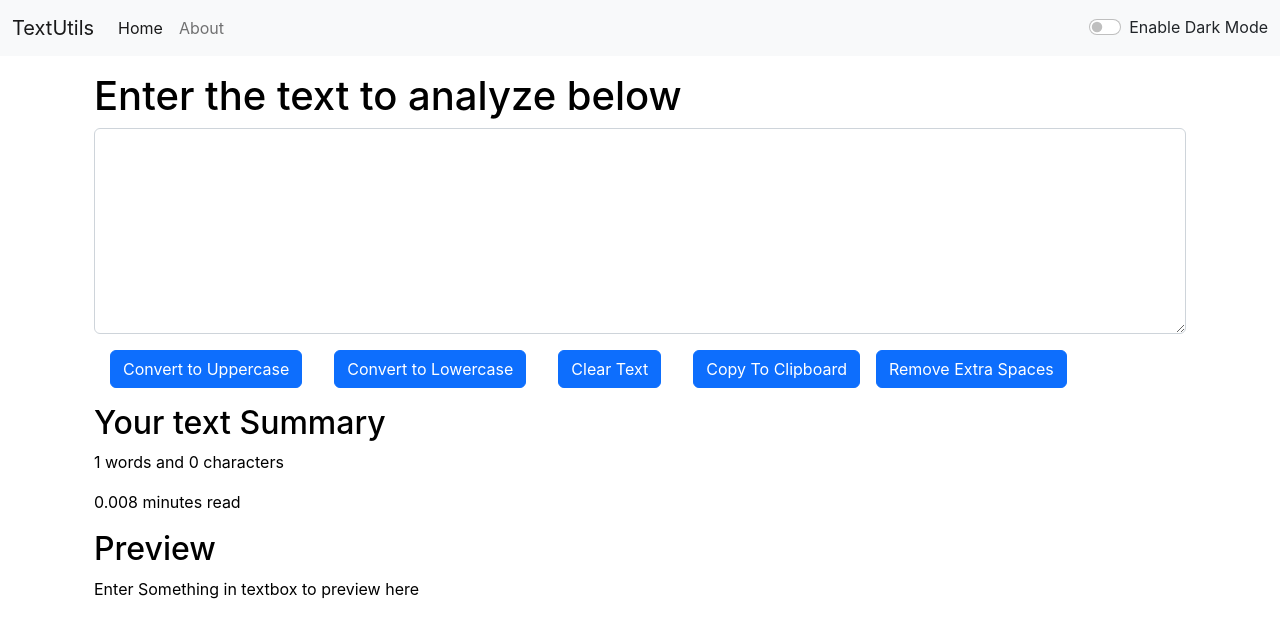
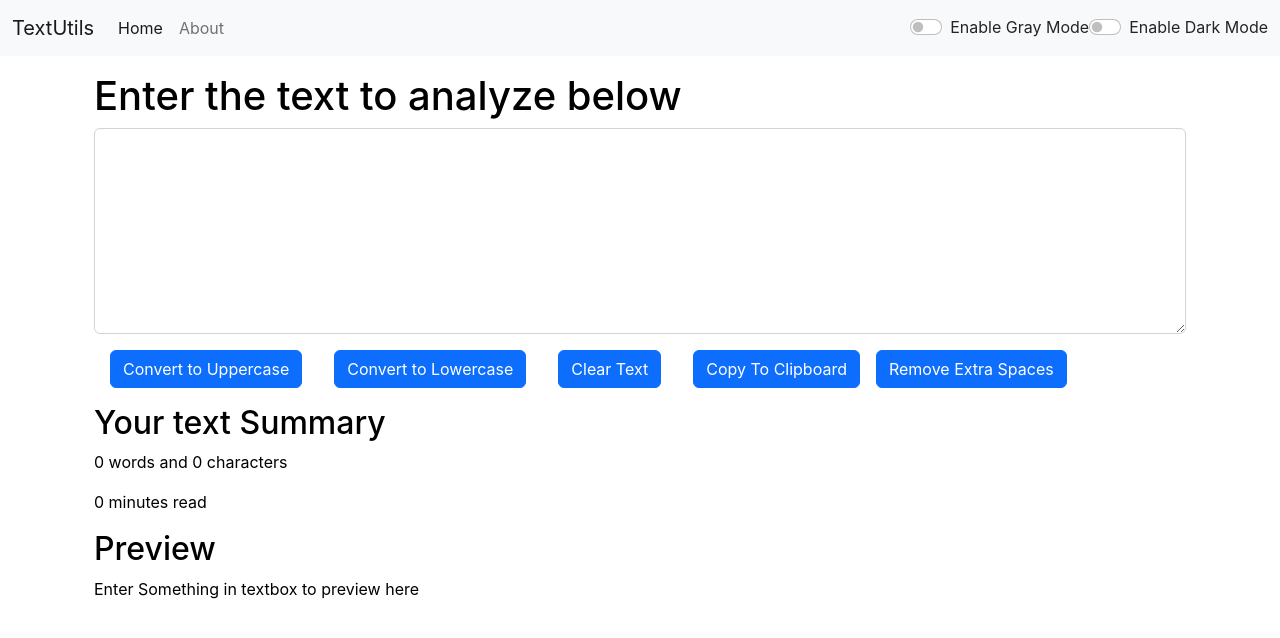
Before and after one commit to M-A-N-I-K/React-Js, a React (Create React App) app: page / in a window 1280 px wide. Shown: the top 638 px of the page. Built offline with nearby package versions, Linux system fonts and the light colour scheme.

Commit message:
Some functionalities added with words count bug fixed

```diff
--- a/src/App.js
+++ b/src/App.js
@@ -3,24 +3,58 @@ import "./App.css";
 import Navbar from "./Components/Navbar";
 import Textform from "./Components/TextForm";
 import React, { useState } from "react";
+import Alert from "./Components/Alert";
 function App() {
 	const [mode, setMode] = useState("light"); // Whether dark mode is enabled or not
-
+	const [grayMode, setGrayMode] = useState("light"); // Whether dark mode is enabled or not
+	const [alert, setAlert] = useState(null);
+	const showAlert = (message, type) => {
+		setAlert({
+			msg: message,
+			type: type,
+		});
+		setTimeout(() => {
+			setAlert(null);
+		}, 1500);
+	};
 	const toggleMode = () => {
 		if (mode === "light") {
 			setMode("dark");
 			document.body.style.backgroundColor = "black";
+			showAlert("Dark Mode has been enabled", "success");
 		} else {
 			setMode("light");
 			document.body.style.backgroundColor = "white";
+			showAlert("Light Mode has been enabled", "success");
+		}
+	};
+	const toggleGrayMode = () => {
+		if (mode === "light") {
+			setGrayMode("gray");
+			document.body.style.backgroundColor = "gray";
+			showAlert("Gray Mode has been enabled", "success");
+		} else {
+			setGrayMode("light");
+			document.body.style.backgroundColor = "white";
+			showAlert("Light Mode has been enabled", "success");
 		}
 	};
 	return (
 		<>
-			<Navbar title="TextUtils" mode={mode} toggleMode={toggleMode} />
-			{/* <Navbar/> */}
+			<Navbar
+				title="TextUtils"
+				mode={mode}
+				toggleMode={toggleMode}
+				toggleGrayMode={toggleGrayMode}
+			/>
+			<Alert alert={alert} />
 			<div className="container my-3">
-				<Textform heading="Enter the text to analyze below" mode={mode} />
+				<Textform
+					heading="Enter the text to analyze below"
+					mode={mode}
+					grayMode={grayMode}
+					showAlert={showAlert}
+				/>
 				{/* <About /> */}
 			</div>
 		</>
--- a/src/Components/Alert.js
+++ b/src/Components/Alert.js
@@ -0,0 +1,20 @@
+import React from "react";
+
+function Alert(props) {
+	const capitalize = (word) => {
+		const lower = word.toLowerCase();
+		return lower.charAt(0).toUpperCase() + lower.slice(1);
+	};
+	return (
+		props.alert && (
+			<div
+				className={`alert alert-${props.alert.type} alert-dismissible fade show`}
+				role="alert"
+			>
+				<strong>{capitalize(props.alert.type)}</strong> : {props.alert.msg}
+			</div>
+		)
+	);
+}
+
+export default Alert;
--- a/src/Components/Navbar.js
+++ b/src/Components/Navbar.js
@@ -35,6 +35,25 @@ export default function Navbar(props) {
 								</a>
 							</li>
 						</ul>
+						<div
+							className={`form-check form-switch text-${
+								props.grayMode === "gray" ? "light" : "gray"
+							}`}
+						>
+							<input
+								className="form-check-input"
+								type="checkbox"
+								role="switch"
+								onClick={props.toggleGrayMode}
+								id="flexSwitchCheckDefault"
+							/>
+							<label
+								className="form-check-label"
+								htmlFor="flexSwitchCheckDefault"
+							>
+								Enable Gray Mode
+							</label>
+						</div>
 						<div
 							className={`form-check form-switch text-${
 								props.mode === "dark" ? "light" : "dark"
--- a/src/Components/TextForm.js
+++ b/src/Components/TextForm.js
@@ -6,13 +6,16 @@ export default function Textform(props) {
 		// console.log("Uppercase button clicked");
 		let newText = text.toUpperCase();
 		setText(newText);
+		props.showAlert("Converted to Uppercase", "success");
 	};
 	const handleLoClick = () => {
 		let newText = text.toLowerCase();
 		setText(newText);
+		props.showAlert("Converted to Lowercase", "success");
 	};
 	const handleClear = () => {
 		setText("");
+		props.showAlert("TextBox cleared", "success");
 	};
 	const handleOnChange = (event) => {
 		// console.log("Handle on change");
@@ -22,10 +25,12 @@ export default function Textform(props) {
 		var text = document.getElementById("myBox");
 		text.select();
 		navigator.clipboard.writeText(text.value);
+		props.showAlert("Copied to Clipboard", "success");
 	};
 	const handleExtraSpaces = () => {
 		let newText = text.split(/[ ] + /);
 		setText(newText.join(" "));
+		props.showAlert("Extra spaces removed", "success");
 	};
 	// text = "New text";  // Wrong way to change the state
 	// setText("New text");   // Correct way to change the state
@@ -76,9 +81,13 @@ export default function Textform(props) {
 				{" "}
 				<h2>Your text Summary</h2>
 				<p>
-					{text.split(" ").length} words and {text.length} characters
+					{text.split(" ").filter((word) => word !== "").length} words and{" "}
+					{text.length} characters
 				</p>
-				<p>{0.008 * text.split(" ").length} minutes read</p>
+				<p>
+					{0.008 * text.split(" ").filter((word) => word !== "").length} minutes
+					read
+				</p>
 				<h2>Preview</h2>
 				<p>
 					{text.length > 0
```
